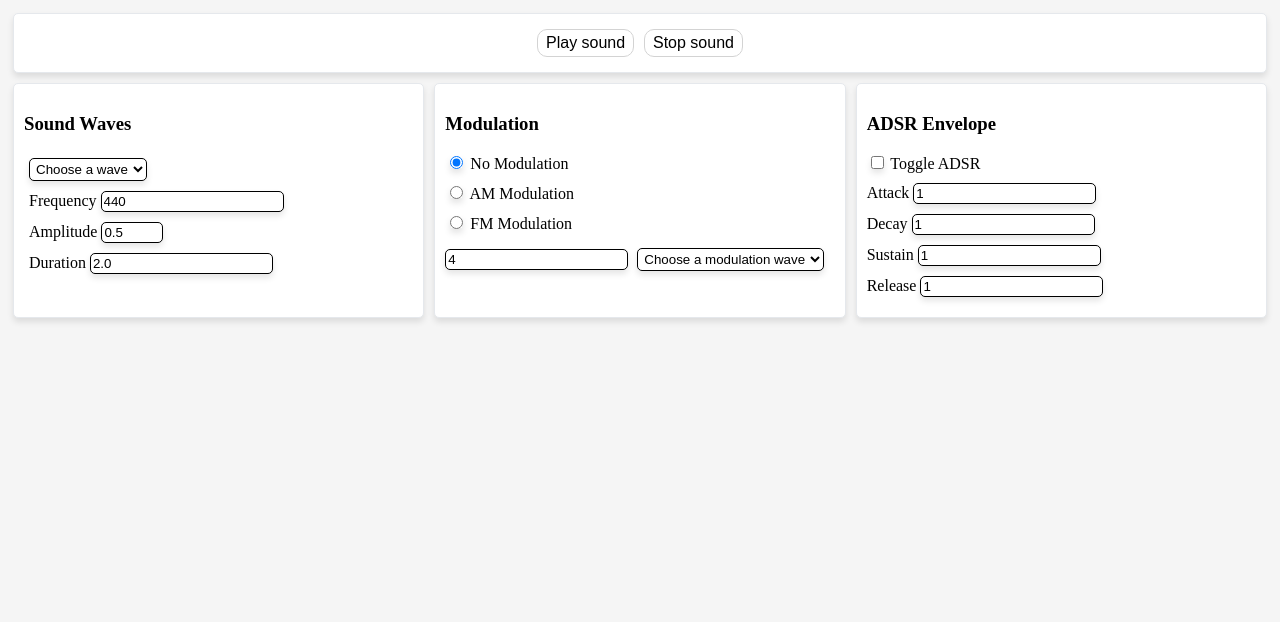
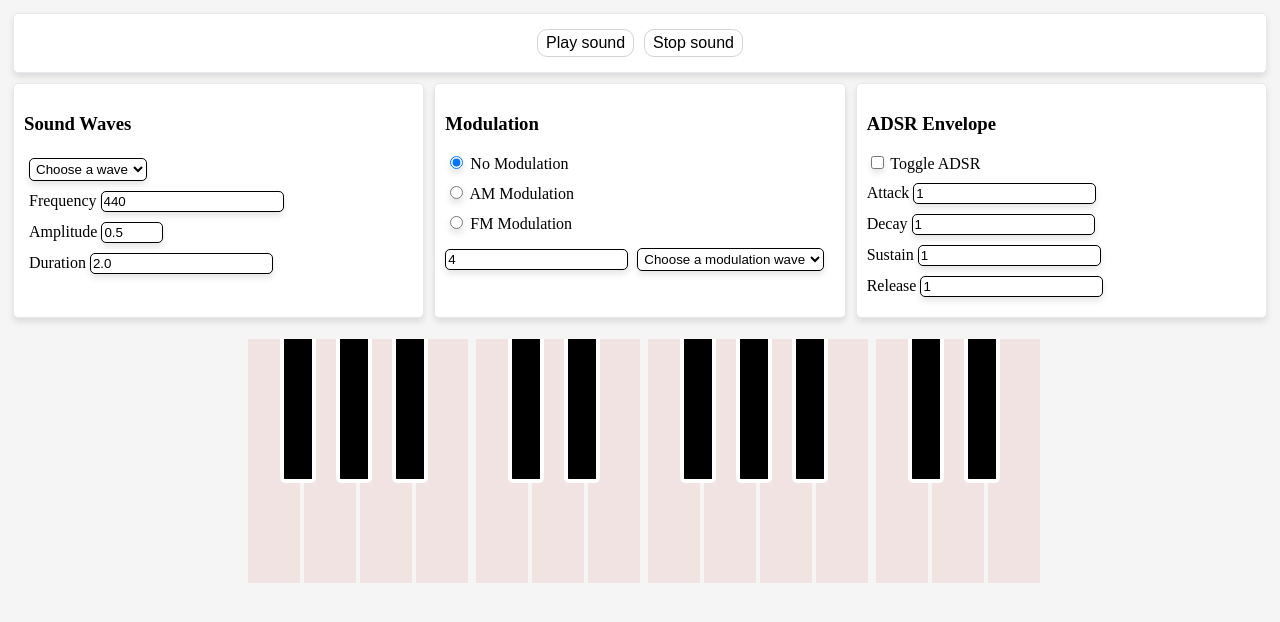
Before and after one commit to Dinotuna/APL, a plain HTML site: page index.htm in a window 1280 px wide. Drawn offline with nearby package versions, Linux system fonts and the light colour scheme.

Commit message:
Added a keyboard

```diff
--- a/index.htm
+++ b/index.htm
@@ -108,7 +108,34 @@
         </div>
 
 
-
+        <div class="pianoContainer">
+            <ul class="pianoKeysList">
+                <li class="piano-keys white-key" data-key="01"></li>
+                <li class="piano-keys black-key" data-key="02"></li>
+                <li class="piano-keys white-key" data-key="03"></li>
+                <li class="piano-keys black-key" data-key="04"></li>
+                <li class="piano-keys white-key" data-key="05"></li>
+                <li class="piano-keys black-key" data-key="06"></li>
+                <li class="piano-keys white-key" data-key="07"></li>
+                <li class="piano-keys white-key" data-key="08"></li>
+                <li class="piano-keys black-key" data-key="09"></li>
+                <li class="piano-keys white-key" data-key="10"></li>
+                <li class="piano-keys black-key" data-key="11"></li>
+                <li class="piano-keys white-key" data-key="12"></li>
+                <li class="piano-keys white-key" data-key="13"></li>
+                <li class="piano-keys black-key" data-key="14"></li>
+                <li class="piano-keys white-key" data-key="15"></li>
+                <li class="piano-keys black-key" data-key="16"></li>
+                <li class="piano-keys white-key" data-key="17"></li>
+                <li class="piano-keys black-key" data-key="18"></li>
+                <li class="piano-keys white-key" data-key="19"></li>
+                <li class="piano-keys white-key" data-key="20"></li>
+                <li class="piano-keys black-key" data-key="21"></li>
+                <li class="piano-keys white-key" data-key="22"></li>
+                <li class="piano-keys black-key" data-key="23"></li>
+                <li class="piano-keys white-key" data-key="24"></li>
+            </ul>
+        </div>
 
 
     </div>
--- a/script.js
+++ b/script.js
@@ -1,12 +1,13 @@
 let mySound = null;
 let myEnvelope = null;
 
-async function main() {
+async function main(customFrequency = null) {
   await Tone.start();
 
   const selectedWave = document.getElementById("selectWave").value;
-
-  const frequencyValue = parseFloat(document.getElementById("frequencyInput").value);
+  const frequencyValue =  customFrequency !== null
+    ? customFrequency
+    : parseFloat(document.getElementById("frequencyInput").value);
   const amplitudeValue = parseFloat(document.getElementById("amplitudeInput").value);
   const durationValue = parseFloat(document.getElementById("durationInput").value);
   const modulationType = document.querySelector('input[name="modulationType"]:checked').value;
@@ -66,6 +67,19 @@ document.getElementById("stopButton").addEventListener("click", () => {
     mySound.dispose();
     mySound = null;
   }
+});
+
+const pianoKeys = document.querySelectorAll(".piano-keys");
+
+pianoKeys.forEach((key, index) => {
+  key.addEventListener("mousedown", () => {
+    if (Tone.context.state === "closed") {
+      Tone.context = new Tone.Context();
+    }
+    const baseFreqC4 = 261.63;
+    const keyFrequency = baseFreqC4 * Math.pow(2, index / 12);
+    main(keyFrequency);
+  });
 });
 
 document.getElementById("modulationFrequency").addEventListener("input", (e) => {
--- a/style.css
+++ b/style.css
@@ -106,3 +106,44 @@ select, input {
   box-shadow: 0 4px 6px rgba(0, 0, 0, 0.1);
   padding: 2px;
 }
+.pianoContainer {
+    display: flex;
+    justify-content: center;
+    grid-column: 1 / -1;
+    grid-row: 3;
+
+}
+
+.pianoKeysList {
+    list-style: none;
+    display: flex;
+    padding: 0;
+
+}
+
+.piano-keys {
+    width: 3rem;
+    height: 15rem;
+    position: relative;
+    padding: 2px;
+    cursor: pointer;
+
+}
+
+.white-key {
+    background-color: #f2e3e3;
+    margin: 0px 0px 8px 8px;
+}
+
+.black-key {
+    width: 1.5rem;
+    height: 8.5rem;
+    border-radius: 5px;
+    border: 4px solid white;
+    border-top: 0;
+    border-top-left-radius: 0;
+    border-top-right-radius: 0;
+    background-color: #000;
+    z-index: 2;
+    margin: 0 -20px 0 -20px;
+}
```
